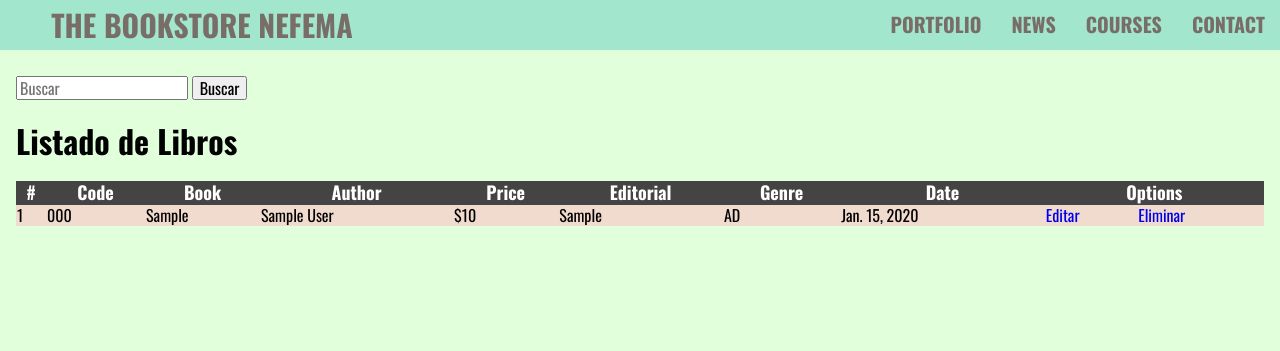
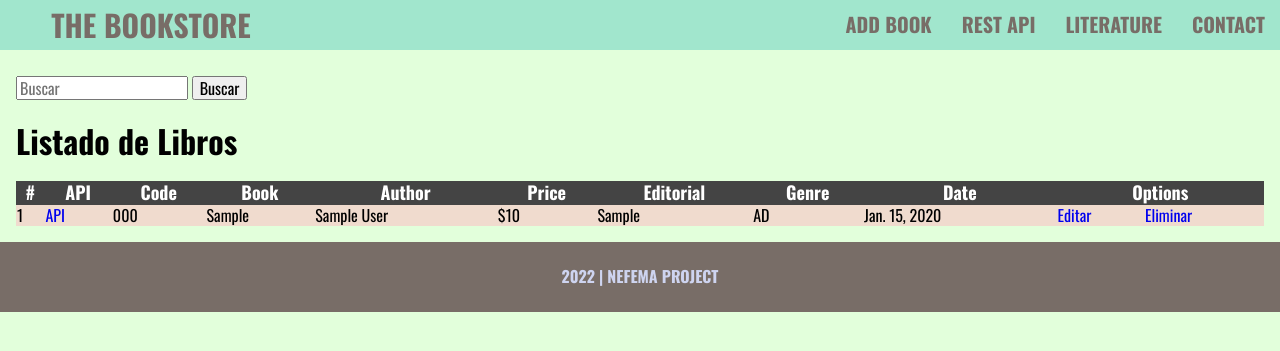
Before and after one commit to esgaelramos/Django-Bookstore-Manager, a Django app: page / in a window 1280 px wide. Shown: the top 351 px of the page. Run offline with Django 4.2, Linux system fonts and the light colour scheme; tables that the repository leaves empty hold one stand-in row (values such as "Sample post").

Commit message:
Create footer, check style and change html

```diff
--- a/static/css/style.css
+++ b/static/css/style.css
@@ -174,7 +174,15 @@ table {
 /* **************************************************
     FOOTER
 ************************************************* **/
-
+footer{
+    height: 70px;
+    background-color: var(--extralight-color);
+    color: var(--primary-color);
+}
+.footer-final{
+    text-align: center;
+    padding: 25px;
+}
 
 /* **************************************************
     ANIMATIONS
--- a/templates/home.html
+++ b/templates/home.html
@@ -25,6 +25,7 @@
                 <thead>
                     <tr>
                         <th>#</th>
+                        <th>API</th>
                         <th>Code</th>
                         <th>Book</th>
                         <th>Author</th>
@@ -39,6 +40,7 @@
                     {% for book in books %}
                     <tr>
                         <td>{{ forloop.counter }}</td>
+                        <td><a href="/api/books/{{ book.slug }}">API</a></td>
                         <td>{{ book.code }}</td>
                         <td id="table-nombre">{{ book.book }}</td>
                         <td>{{ book.author }}</td>
--- a/templates/layout.html
+++ b/templates/layout.html
@@ -28,7 +28,7 @@
     </main>
 
     {% comment %} --- FOOTER INCLUDE ---- {% endcomment %}
-    {% comment %} {% include 'partials/_footer.html' %} {% endcomment %}
+    {% include 'partials/_footer.html' %}
 
     {% comment %} --- JAVASCRIPT ---- {% endcomment %}
     {% comment %} <script src="{% static 'js/vue.js' %}"></script>
--- /dev/null
+++ b/templates/partials/_footer.html
@@ -0,0 +1,5 @@
+<footer>
+    <div class="footer-container">
+        <p class="footer-final"><b><script>var f = new Date(); document.write(f.getFullYear());</script> | NEFEMA PROJECT</b></p>
+    </div>
+</footer>
--- a/templates/partials/_navbar.html
+++ b/templates/partials/_navbar.html
@@ -1,7 +1,7 @@
 <header>
     <div class="header__container" id="header_navbar">
         <div class="header-title">
-            <a href="/"><span>THE BOOKSTORE NEFEMA</span></a>
+            <a href="/"><span>THE BOOKSTORE</span></a>
         </div>
         <!-- --- MENU MOBILE --- -->
         <div class="header-menu" id="appMain">
@@ -15,9 +15,9 @@
                 <!-- --- MENU OPTIONS --- -->
                 <div id="menu-mobile-options" v-show="show_menu_mobile">
                     <li class="option-item"><strong><a href="/">HOME</a></strong></li>
-                    <li class="option-item"><strong><a href="/news">NEWS</a></strong></li>
-                    <li class="option-item"><strong><a href="/courses">COURSES</a></strong></li>
-                    <li class="option-item"><strong><a href="/portfolio">PORTFOLIO</a></strong></li>
+                    <li class="option-item"><strong><a href="/admin/library/book/add/">ADD BOOK</a></strong></li>
+                    <li class="option-item"><strong><a href="/api/books/">REST API</a></strong></li>
+                    <li class="option-item"><strong><a href="/literature">LITERATURE</a></strong></li>
                     <li class="option-item"><strong><a href="/contact">CONTACT</a></strong></li>
                 </div>
 
@@ -25,9 +25,9 @@
         </div>
         <!-- --- MENU COMPUTER --- -->
         <div id="menu-pc-options">
-            <li class="option-item-pc"><strong><a href="/portfolio">PORTFOLIO</a></strong></li>
-            <li class="option-item-pc"><strong><a href="/news">NEWS</a></strong></li>
-            <li class="option-item-pc"><strong><a href="/courses">COURSES</a></strong></li>
+            <li class="option-item-pc"><strong><a href="/admin/library/book/add/">ADD BOOK</a></strong></li>
+            <li class="option-item-pc"><strong><a href="/api/books/">REST API</a></strong></li>
+            <li class="option-item-pc"><strong><a href="/literature">LITERATURE</a></strong></li>
             <li class="option-item-pc"><strong><a href="/contact">CONTACT</a></strong></li>
         </div>
     </div>
```
